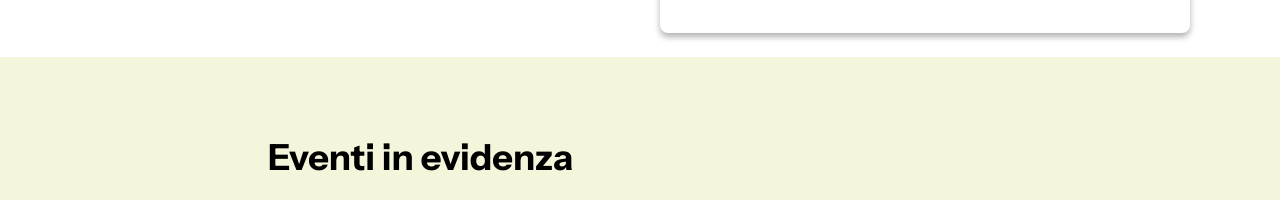
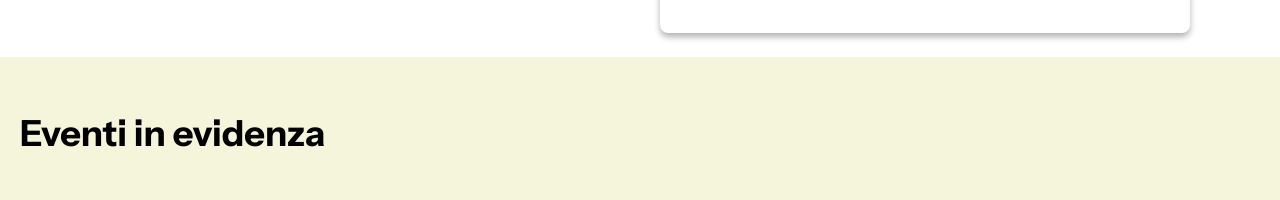
Before and after one commit to sarafaro/Italia-in-Festa, a plain HTML site: page festa san giovanni.html in a window 1280 px wide. Shown: the part 4684-4884 px from the top of the page. Drawn offline with Linux system fonts and the light colour scheme.

Commit message:
Update festa san giovanni.html

```diff
--- a/festa san giovanni.html
+++ b/festa san giovanni.html
@@ -151,7 +151,7 @@
         </section>
 
        <div class="sezione-sfondo">
-  <div class="nome-sezione1">
+  <div class="nome-sezione">
     <h1>Eventi in evidenza</h1>
   </div>
 
```
